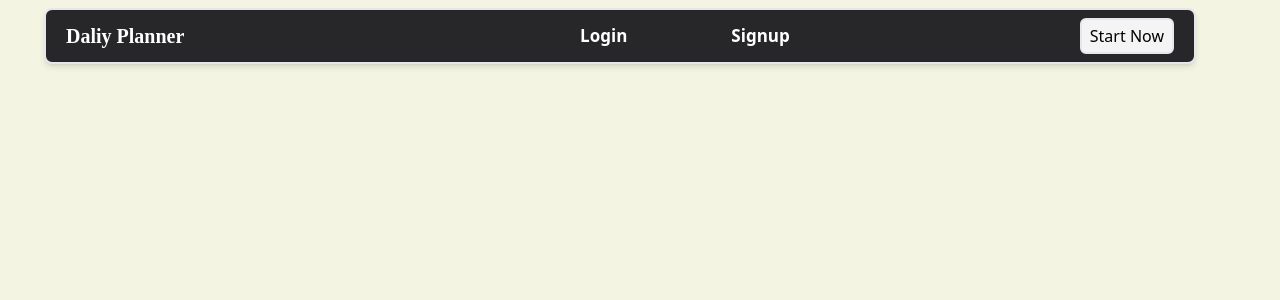
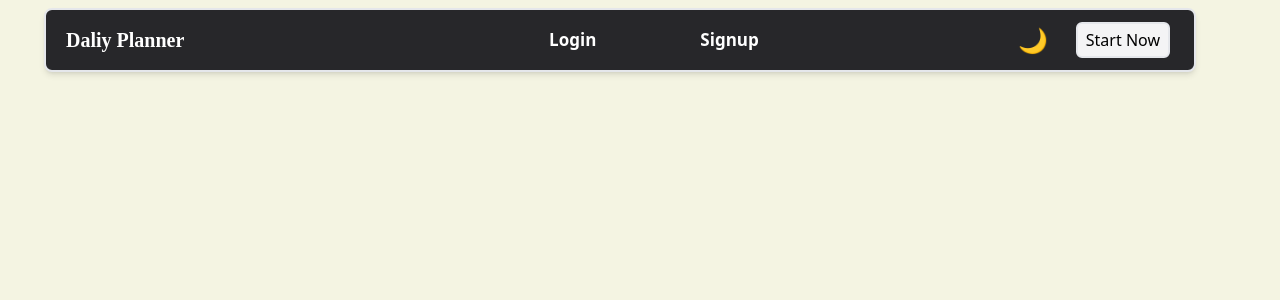
Before and after one commit to ujjwal2061/Daliy-Planner, a React (Vite) app in the folder to-do/: page / in a window 1280 px wide. Shown: the top 300 px of the page. Built offline with nearby package versions, Linux system fonts and the light colour scheme; a web font is replaced by a local one.

Commit message:
All good

```diff
--- a/to-do/src/App.jsx
+++ b/to-do/src/App.jsx
@@ -1,11 +1,13 @@
-// import Home from './pages/Home';
+
  import AppRoute from './Route/AppRoute';
 import { FirebaseProvider } from './firebase/Firebase';
+import ThemeProvider from './theme/Theme';
  const App=()=>{
   return(
     <FirebaseProvider>
+      <ThemeProvider>
       <AppRoute />
-    {/* <Home /> */}
+      </ThemeProvider>
     </FirebaseProvider>
   )}
   export default App;
--- a/to-do/src/pages/Home.jsx
+++ b/to-do/src/pages/Home.jsx
@@ -1,10 +1,11 @@
-// import Sigup from "../Route/Sigup"
-// import Login from "../Route/Login"
 import { useState } from "react"
 import { NavLink } from "react-router-dom"
 import {Menu} from 'lucide-react'
 import { CircleChevronRight } from 'lucide-react';
+import { ThemeContext } from "../theme/Theme";
+import { useContext } from "react";
 const Home=()=>{
+  const {theme ,setTheme}=useContext(ThemeContext);
   const [isshow ,setIsshow]=useState(false)
     const links=[
       {
@@ -21,31 +22,39 @@ const Home=()=>{
     const toogle=()=>{
       setIsshow(prevState=>!prevState)
     }
-
-    // Function add the To-Do
-
+   const ThemeToggle=()=>{
+    setTheme((prevtheme)=>(prevtheme==="light"?"dark":"light"))
+   }
     return(
-        <section className="min-h-screen bg-background">
-        <nav className="  ml-6 md:ml-11 mt-2  w-[90%] flex justify-between  items-center px-5 bg-zinc-800   py-2  border-2  rounded-lg fixed left-0 right-0 z-50   transition-all duration-300 ease-in-out shadow-md">
+      <section className={`min-h-screen ${theme === "dark" ? "bg-zinc-900" : "bg-background"}`}>
+        <nav className={`  ${theme==='dark' ? "bg-background":"bg-white"}  ml-6 md:ml-11 mt-2  w-[90%] flex justify-between  items-center px-5 bg-zinc-800   py-2  border-2  rounded-lg fixed left-0 right-0 z-50   transition-all duration-300 ease-in-out shadow-md`}>
           <NavLink to="/" className="text-xl font-atma font-semibold text-white "> Daliy Planner</NavLink>
           <div className=" items-center text-white gap-20  hidden md:flex  w-32 ">
             {links.map((items)=>(
               <NavLink key={items.id} to={items.link} className=" font-semibold text-[17px] rounded-md px-3 hover:px-3 " >{items.name}</NavLink>
             ))}
           </div>
-          <NavLink to="/content" ><p className="rounded-md px-2 py-1 b border-2 bg-zinc-100 text-black font-medium  cursor-pointer">Start Now</p></NavLink>
+          {/* Theme Section */}
+          <div className="flex  items-center md:gap-6 gap-2">
+           <spna onClick={ThemeToggle} className="text-2xl cursor-pointer rounded-md" > {theme === "light" ? "☀️" : "🌙"}</spna>
+           <div className="p-1">
+            <NavLink to="/content" ><p className="md:block hidden rounded-md px-2 py-1 b border-2 bg-zinc-100 text-black font-medium  cursor-pointer">Start Now</p></NavLink>
+           </div>
+            {/*Toggle section*/}
           <div className="md:hidden mr-2 text-white">
           <button  onClick={toogle}>
-            {isshow ? (<Menu />
+            {isshow ? (
+              <CircleChevronRight />
             ):(
-              <CircleChevronRight />
+              <Menu />
             )}
           </button>
             </div>
+            </div>
           {isshow && (
-            <div className={`absolute w-1/2 mt-2 bg-white border transition-all duration-300 md:hidden rounded-md  top-full right-0  flex-col ${isshow ?' flex flex-col':"hidden"}`}>
+            <div className={`absolute w-1/2 mt-2 border transition-all duration-300 md:hidden rounded-md  top-full right-0  flex-col ${isshow ?' flex flex-col bg-white':"hidden"}`}>
                {links.map((items)=>(
-                 <NavLink key={items.id} to={items.link} className="px-5 py-2 hover:bg-gray-100 hover:text-black" >{items.name}</NavLink>
+                 <NavLink key={items.id} to={items.link} className="px-5 py-2 font-semibold font-mono hover:bg-gray-100 hover:text-black" >{items.name}</NavLink>
                 ))}
             </div>
           )}
```
